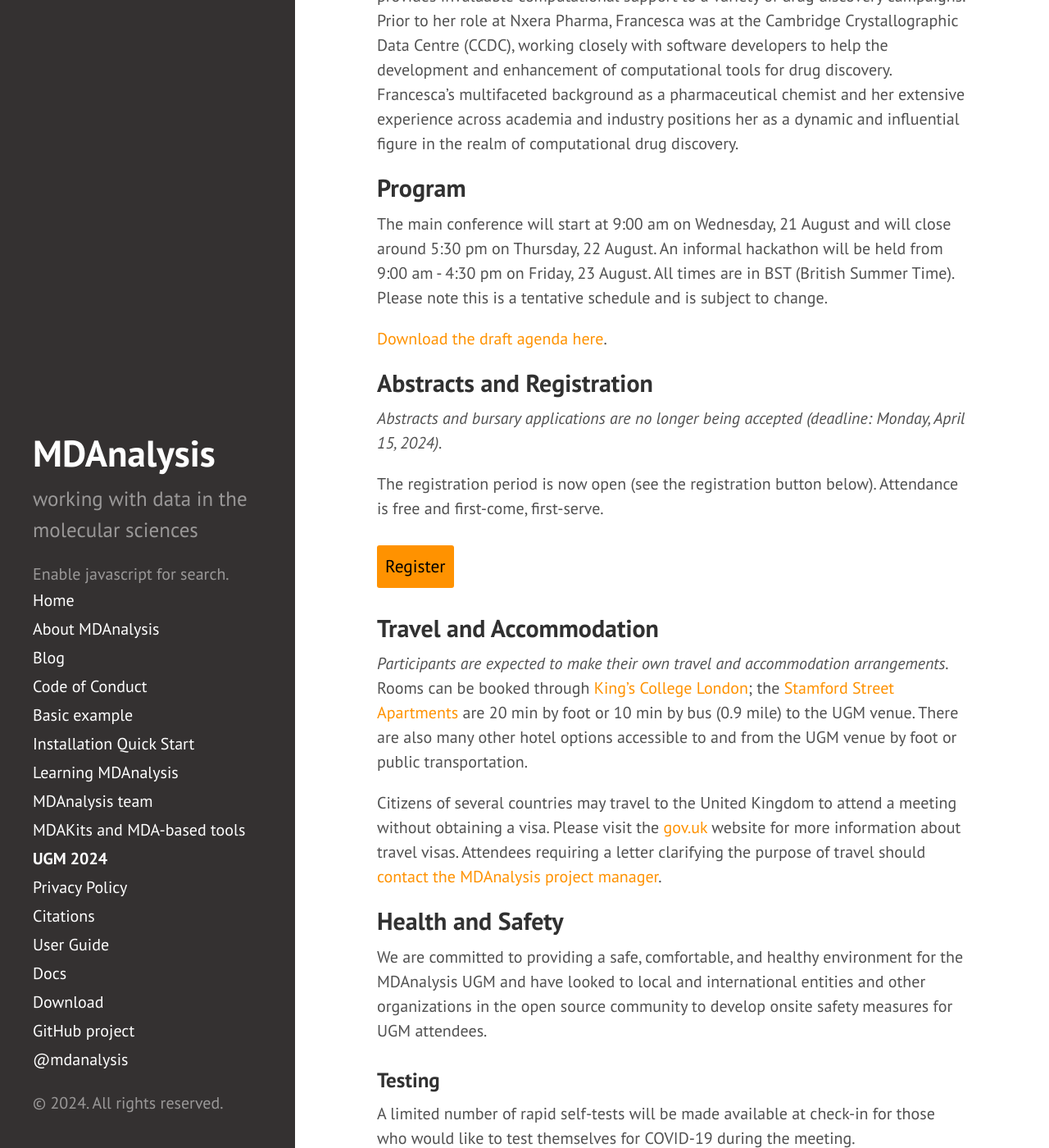
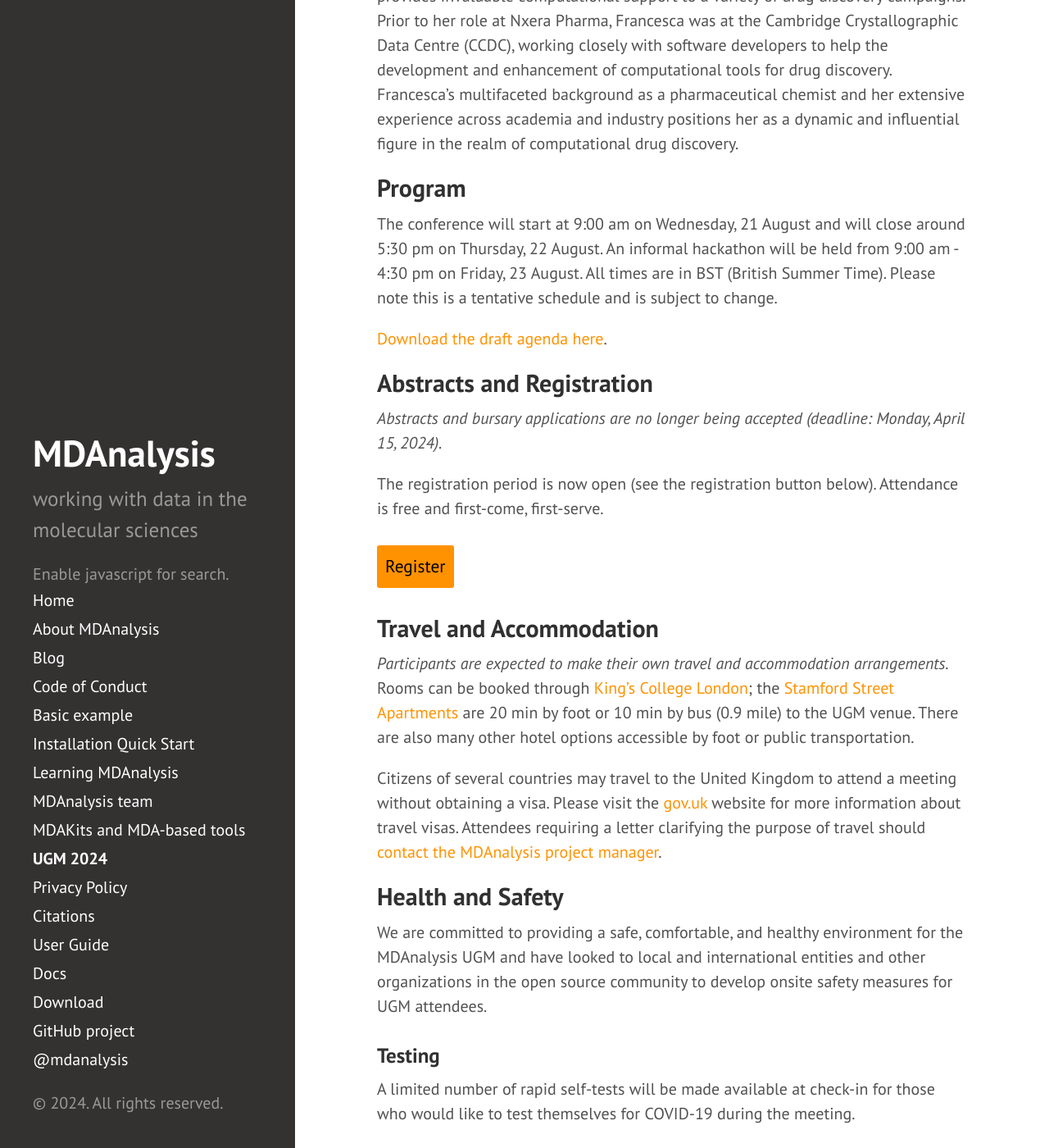
Before and after one commit to MDAnalysis/MDAnalysis.github.io, a Jekyll site: the page built from pages/ugm2024.md, in a window 1280 px wide and 1400 px high, scrolled down 1665 px. Shown: the whole window at 82% size. Built offline with Jekyll 4.4.1, drawn with Linux system fonts in a browser that asks for light colours; comment, search, counter and statistics services are not loaded.

Commit message:
Update ugm2024.md
small edits

```diff
--- a/pages/ugm2024.md
+++ b/pages/ugm2024.md
@@ -36,7 +36,7 @@ style="float: left; width: 220px; height: 220px; border-radius: 20px; border: 15
 Francesca is a computational chemist with over a decade expertise in target assessment, hit identification and lead optimisation. After obtaining a Ph.D. in Biotechnology, Francesca embarked on a distinguished career path. With five years of postdoctoral fellowships Francesca’s work centered on characterising the structural and dynamical properties of complex biological systems, including proteins and protein-ligand complexes, biological membranes and biomaterials. In 2023, Francesca joined Nxera Pharma (formerly Sosei Heptares), a renowned player in the pharmaceutical industry, where she now provides invaluable computational support to a variety of drug discovery campaigns. Prior to her role at Nxera Pharma, Francesca was at the Cambridge Crystallographic Data Centre (CCDC), working closely with software developers to help the development and enhancement of computational tools for drug discovery. Francesca's multifaceted background as a pharmaceutical chemist and her extensive experience across academia and industry positions her as a dynamic and influential figure in the realm of computational drug discovery.
 
 ## Program
-The main conference will start at 9:00 am on Wednesday, 21 August and will close around 5:30 pm on Thursday, 22 August. An informal hackathon will be held from 9:00 am - 4:30 pm on Friday, 23 August. All times are in BST (British Summer Time). Please note this is a tentative schedule and is subject to change.
+The conference will start at 9:00 am on Wednesday, 21 August and will close around 5:30 pm on Thursday, 22 August. An informal hackathon will be held from 9:00 am - 4:30 pm on Friday, 23 August. All times are in BST (British Summer Time). Please note this is a tentative schedule and is subject to change.
 
 [Download the draft agenda here][agenda].
 
@@ -48,7 +48,7 @@ The registration period is now open (see the registration button below). Attenda
 <a href="https://forms.gle/rr15hUYZcRX4bgkp6" target="_blank" style="background:#FF9200;padding:10px;margin:10px 0px;text-align:center;text-decoration:none;font-size:16pt;color:#000000;display:inline-block;border-radius:3px">Register</a>
 
 ## Travel and Accommodation
-*Participants are expected to make their own travel and accommodation arrangements.* Rooms can be booked through [King's College London](https://www.kcl.ac.uk/accommodation/summer-accommodation); the [Stamford Street Apartments](https://maps.app.goo.gl/Qv26UNEoYueKr8Au5) are 20 min by foot or 10 min by bus (0.9 mile) to the UGM venue. There are also many other hotel options accessible to and from the UGM venue by foot or public transportation.
+*Participants are expected to make their own travel and accommodation arrangements.* Rooms can be booked through [King's College London](https://www.kcl.ac.uk/accommodation/summer-accommodation); the [Stamford Street Apartments](https://maps.app.goo.gl/Qv26UNEoYueKr8Au5) are 20 min by foot or 10 min by bus (0.9 mile) to the UGM venue. There are also many other hotel options accessible by foot or public transportation.
 
 Citizens of several countries may travel to the United Kingdom to attend a meeting without obtaining a visa. Please visit the [gov.uk](https://www.gov.uk/browse/visas-immigration/tourist-short-stay-visas) website for more information about travel visas. Attendees requiring a letter clarifying the purpose of travel should [contact the MDAnalysis project manager][email].
 
```
